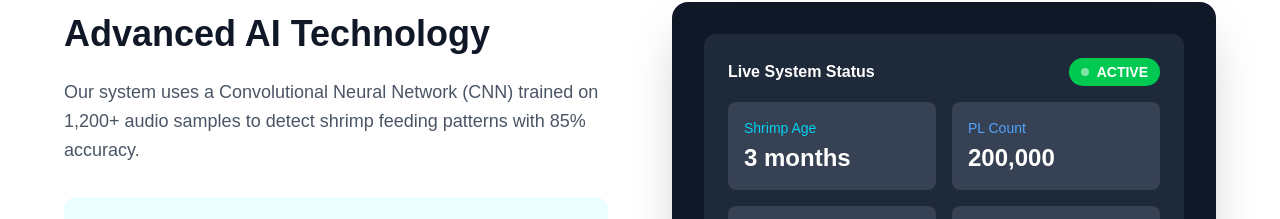
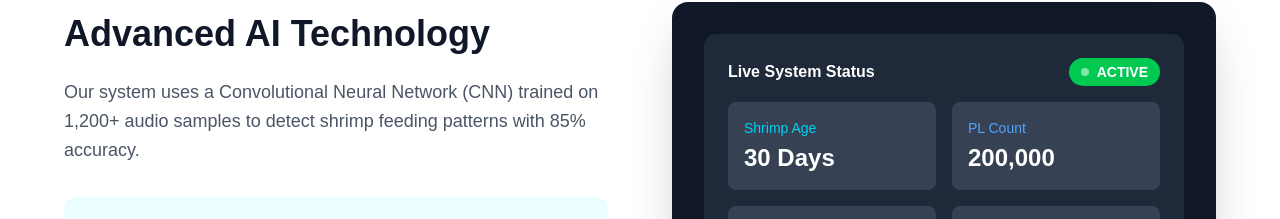
Before and after one commit to DeraniDU/ai-shrimp-landing-main, a Next.js app: page /feeding in a window 1280 px wide. Shown: the part 2203-2422 px from the top of the page. Built offline with nearby package versions, Linux system fonts and the light colour scheme.

Commit message:
update page.tsx

```diff
--- a/app/feeding/page.tsx
+++ b/app/feeding/page.tsx
@@ -407,7 +407,7 @@ export default function FeedingSection() {
                 <div className="grid grid-cols-2 gap-4 mb-6">
                   <div className="bg-gray-700 rounded-lg p-4 hover:bg-gray-600 transition-colors">
                     <div className="text-cyan-400 text-sm mb-1">Shrimp Age</div>
-                    <div className="text-white text-2xl font-bold">3 months</div>
+                    <div className="text-white text-2xl font-bold">30 Days</div>
                   </div>
                   <div className="bg-gray-700 rounded-lg p-4 hover:bg-gray-600 transition-colors">
                     <div className="text-blue-400 text-sm mb-1">PL Count</div>
```
